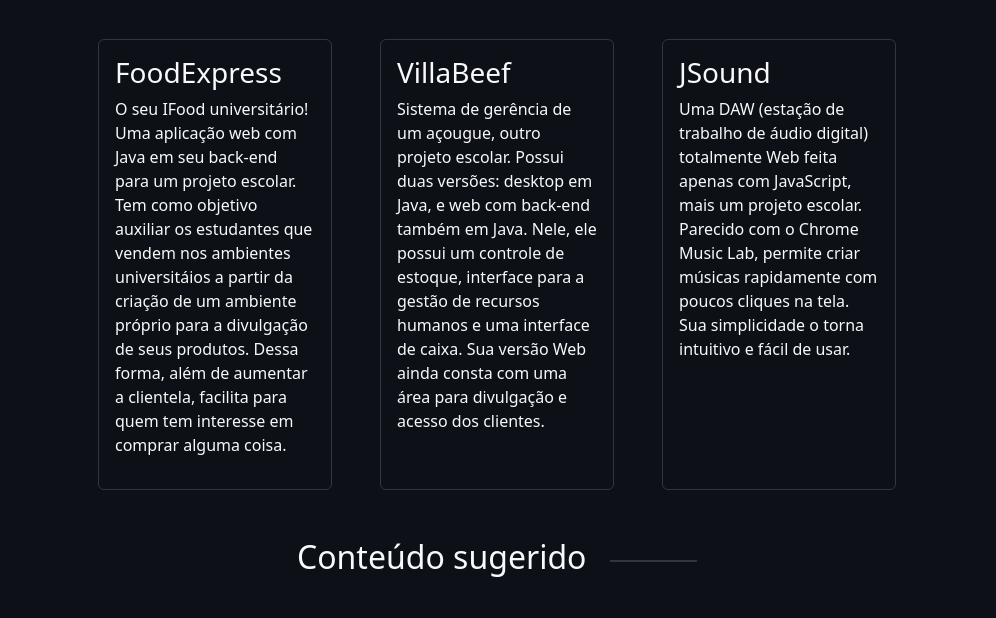
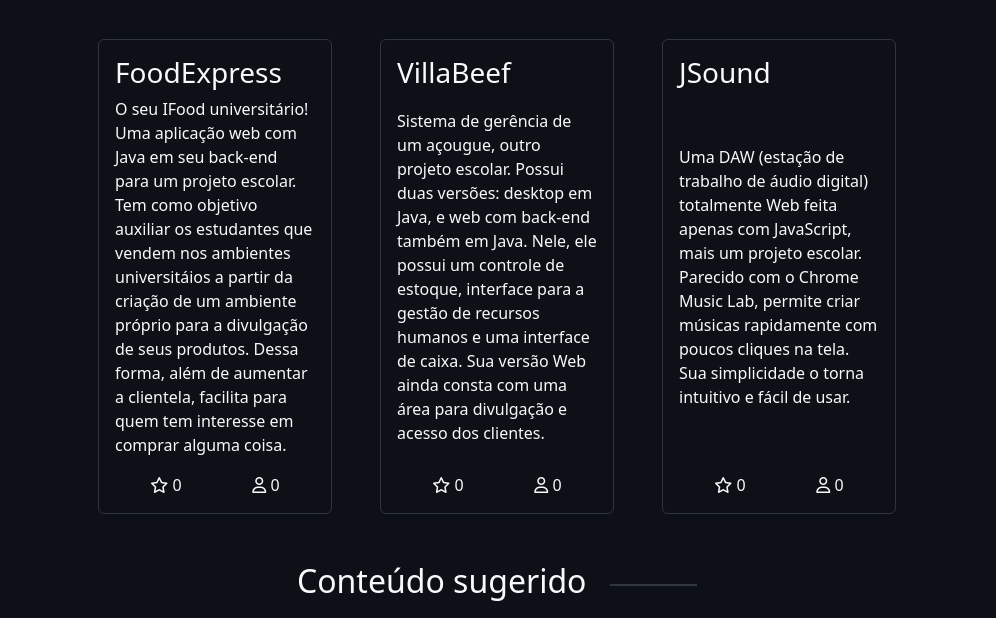
Before and after one commit to mateushmd/TP1, a plain HTML site: page index.html in a window 1280 px wide. Shown: the part 643-1261 px from the top of the page, without its empty margins (143-1139 px from the left). Drawn offline with nearby package versions, Linux system fonts and the light colour scheme.

Commit message:
Watch e stars do GitHub

```diff
--- a/assets/css/style.css
+++ b/assets/css/style.css
@@ -89,6 +89,10 @@
 
 footer {
     background-color: var(--background-secondary);
+}
+
+#info {
+    right: 10%;
 }
 
 @media only screen and (max-width: 1413px) {
@@ -226,13 +230,3 @@
         width: 80px;
     }
 }
-
-@keyframes grow {
-    0% {
-        transform: scale(100%);
-    }
-
-    100% {
-        transform: scale(110%);
-    }
-}
--- a/index.html
+++ b/index.html
@@ -71,7 +71,7 @@
             </div>
             <div class="d-flex flex-wrap gap-5 justify-content-center" id="repositories">
                 <a href="repository.html" class="w-25 text-decoration-none text-light repository rounded">
-                    <div class="w-100 h-100 p-3">
+                    <div class="w-100 h-100 p-3 d-flex flex-column justify-content-between">
                         <h3>FoodExpress</h3>
                         <p>O seu IFood universitário! Uma aplicação web com Java em seu back-end para um projeto
                             escolar.
@@ -79,10 +79,14 @@
                             criação de um ambiente próprio para a divulgação de seus produtos. Dessa forma, além de
                             aumentar
                             a clientela, facilita para quem tem interesse em comprar alguma coisa.</p>
+                        <div class="d-flex align-items-center justify-content-around">
+                            <span><i class="fa-regular fa-star fs-6"></i> 0</span>
+                            <span><i class="fa-regular fa-user fs-6"></i> 0</span>
+                        </div>
                     </div>
                 </a>
                 <a href="repository.html" class="w-25 text-decoration-none text-light repository rounded">
-                    <div class="w-100 h-100 p-3">
+                    <div class="w-100 h-100 p-3 d-flex flex-column justify-content-between">
                         <h3>VillaBeef</h3>
                         <p>Sistema de gerência de um açougue, outro projeto escolar. Possui duas versões: desktop em
                             Java, e
@@ -90,15 +94,23 @@
                             gestão de recursos humanos e uma interface de caixa. Sua versão Web ainda consta com uma
                             área
                             para divulgação e acesso dos clientes.</p>
+                        <div class="d-flex align-items-center justify-content-around">
+                            <span><i class="fa-regular fa-star fs-6"></i> 0</span>
+                            <span><i class="fa-regular fa-user fs-6"></i> 0</span>
+                        </div>
                     </div>
                 </a>
                 <a href="repository.html" class="w-25 text-decoration-none text-light repository rounded">
-                    <div class="w-100 h-100 p-3">
+                    <div class="w-100 h-100 p-3 d-flex flex-column justify-content-between">
                         <h3>JSound</h3>
                         <p>Uma DAW (estação de trabalho de áudio digital) totalmente Web feita apenas com JavaScript,
                             mais
                             um projeto escolar. Parecido com o Chrome Music Lab, permite criar músicas rapidamente com
                             poucos cliques na tela. Sua simplicidade o torna intuitivo e fácil de usar.</p>
+                        <div class="d-flex align-items-center justify-content-around">
+                            <span><i class="fa-regular fa-star fs-6"></i> 0</span>
+                            <span><i class="fa-regular fa-user fs-6"></i> 0</span>
+                        </div>
                     </div>
                 </a>
             </div>
```
Also changed, not shown: repository.html (+8 -2 lines).
